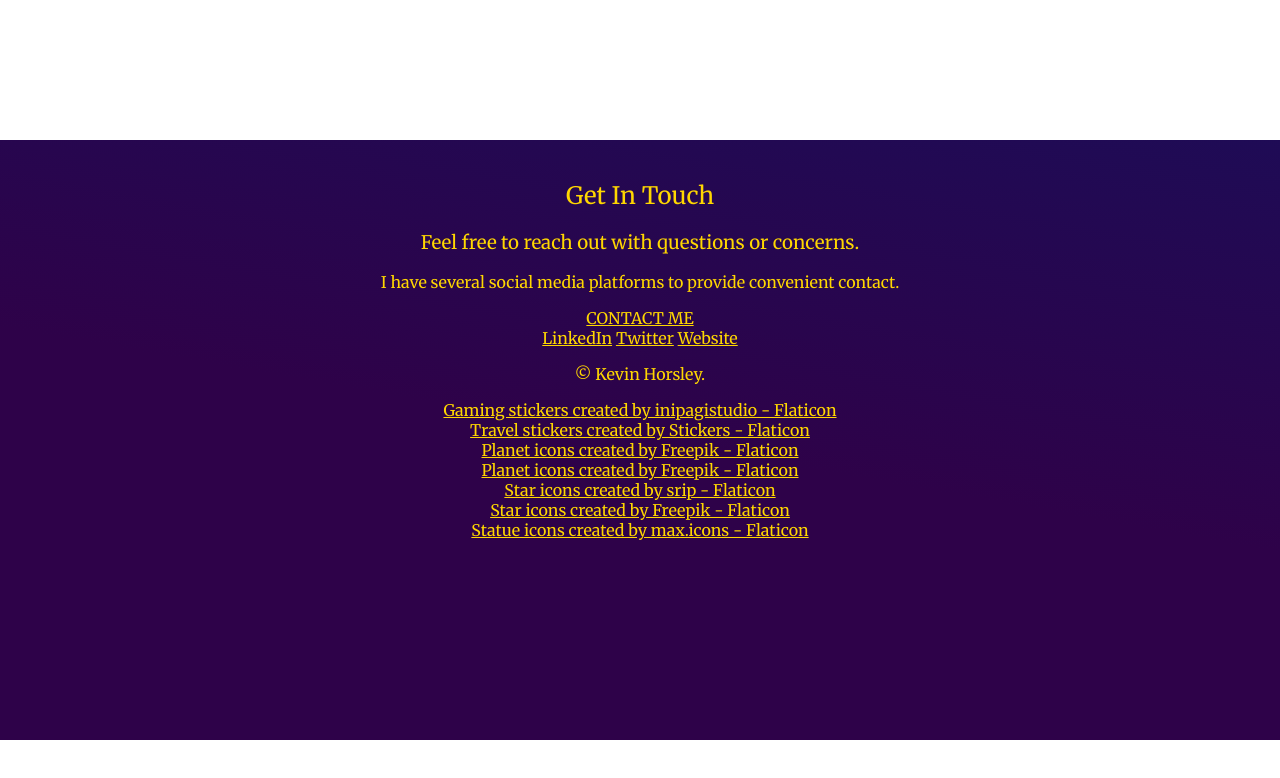
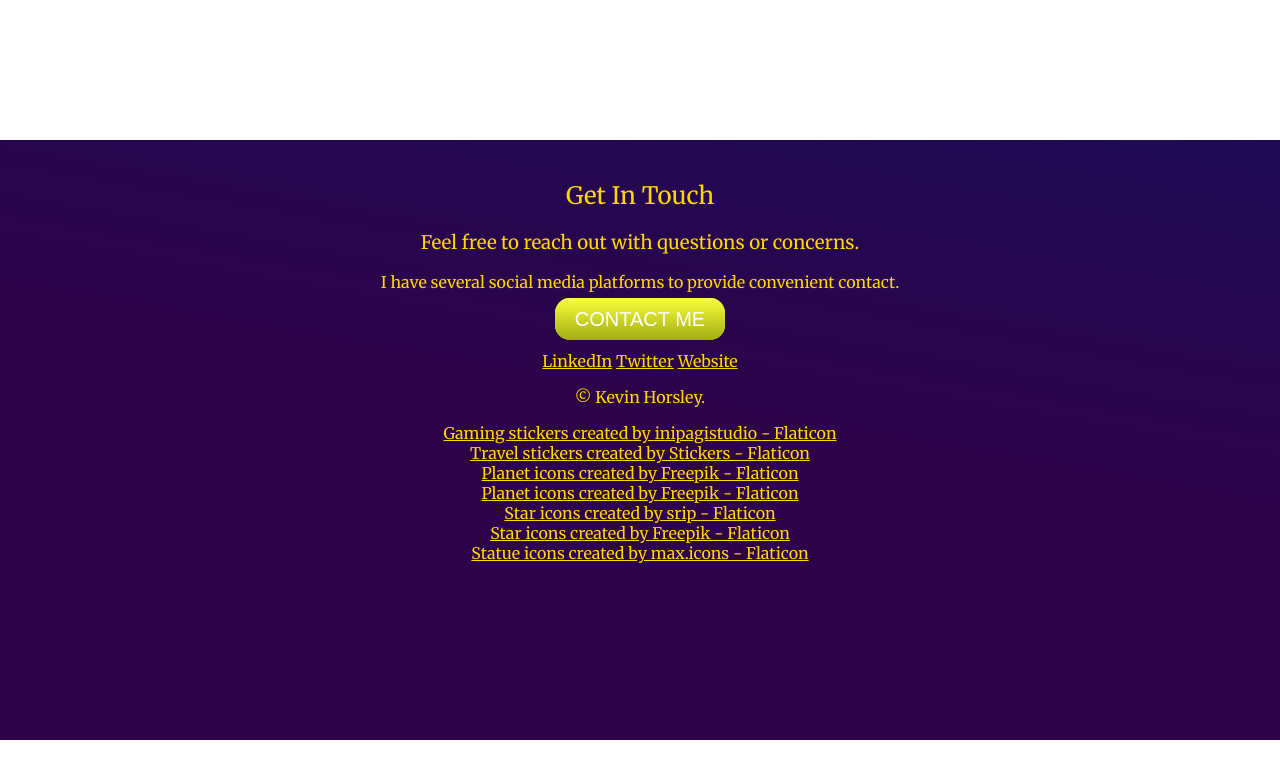
Before and after one commit to GrayHorse77/cssmysite, a plain HTML site: page index.html in a window 1280 px wide. Shown: the part 3213-3991 px from the top of the page. Drawn offline with Linux system fonts and the light colour scheme.

Commit message:
adding button css

```diff
--- a/CSS/styles.css
+++ b/CSS/styles.css
@@ -172,3 +172,30 @@ padding: 30px;
 .cont {
   margin-bottom: 100px;
 }
+.btn {
+  background: #f8ff3b;
+  background-image: -webkit-linear-gradient(top, #f8ff3b, #a3ad13);
+  background-image: -moz-linear-gradient(top, #f8ff3b, #a3ad13);
+  background-image: -ms-linear-gradient(top, #f8ff3b, #a3ad13);
+  background-image: -o-linear-gradient(top, #f8ff3b, #a3ad13);
+  background-image: linear-gradient(to bottom, #f8ff3b, #a3ad13);
+  -webkit-border-radius: 15;
+  -moz-border-radius: 15;
+  border-radius: 15px;
+  font-family: Arial;
+  color: white;
+  font-size: 20px;
+  padding: 10px 20px 10px 20px;
+  text-decoration: none;
+  border: 20px;
+}
+
+.btn:hover {
+  background: #d100ca;
+  background-image: -webkit-linear-gradient(top, #d100ca, #850981);
+  background-image: -moz-linear-gradient(top, #d100ca, #850981);
+  background-image: -ms-linear-gradient(top, #d100ca, #850981);
+  background-image: -o-linear-gradient(top, #d100ca, #850981);
+  background-image: linear-gradient(to bottom, #d100ca, #850981);
+  text-decoration: none;
+}
--- a/index.html
+++ b/index.html
@@ -70,8 +70,9 @@
       <h2 class="cont">Get In Touch</h2>
       <h3 class="bottomt">Feel free to reach out with questions or concerns.</h3>
       <p class="contactp">I have several social media platforms to provide convenient contact.</p>
-      <a class="btn" href="mailto:horsleykevin99@gmail.com">CONTACT ME</a>
+      <a class="btn" class= "button:hover" href="mailto:horsleykevin99@gmail.com">CONTACT ME</a>
     </div>
+    <br>
     <a class="footer-link" href="https://www.linkedin.com/">LinkedIn</a>
     <a class="footer-link" href="https://twitter.com/">Twitter</a>
     <a class="footer-link" href="https://www.appbrewery.co/">Website</a>
```
